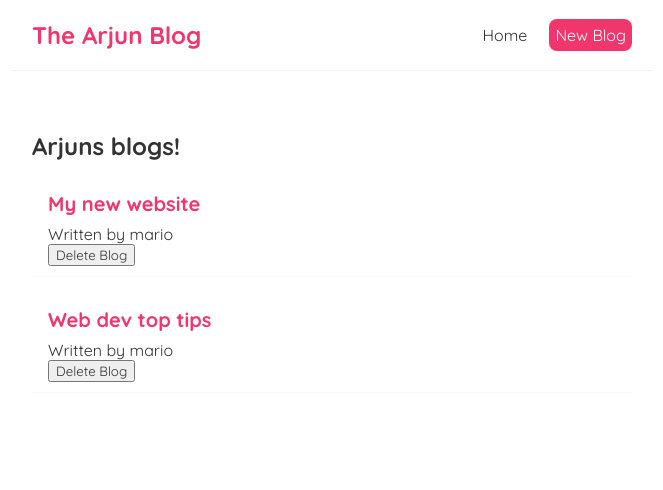
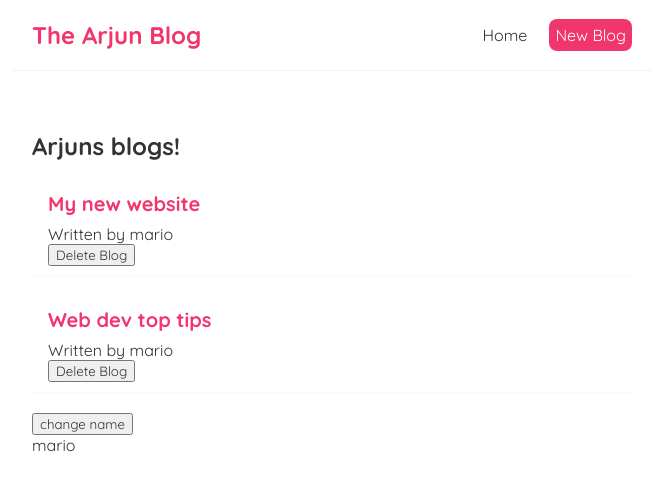
Before and after one commit to armathur123/ReactBlog, a React (Create React App) app: page / in a window 1280 px wide. Shown: the top 490 px of the page, without its empty margins (308-971 px from the left). Built offline with nearby package versions, Linux system fonts and the light colour scheme.

Commit message:
#15 useEffect dependency

```diff
--- a/src/Home.js
+++ b/src/Home.js
@@ -9,6 +9,9 @@
         { title: 'Web dev top tips', body: 'lorem ipsum...', author: 'mario', id: 3 }
     ]);
 
+    const [name, setName] = useState('mario');
+
+
     const handleDelete = (id) => {
         const newBlogs = blogs.filter((blog) => blog.id !== id);
         setBlogs(newBlogs);
@@ -16,12 +19,15 @@
 
     useEffect(() => {
         console.log('use effect ran');
-    })
+        console.log(name);
+    }, [name])
 
     return (
         <div className="home">
             {/*example(s) of a prop*/}
             <BlogList blogs={blogs.filter((blog) => blog.author === 'mario')} title="Arjuns blogs!" handleDelete = {handleDelete}/>
+            <button onClick = {() => setName('luigi')}>change name</button>
+            <p>{name}</p>
         </div>
     );
 }
```
